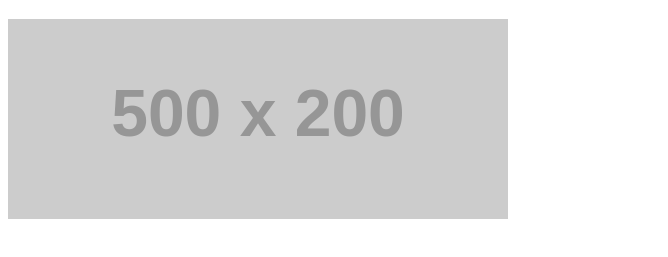
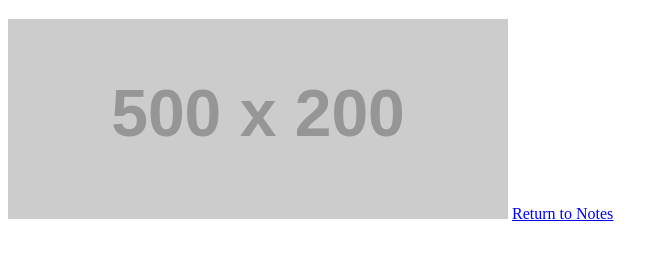
Before and after one commit to REPHEL-0101/css1, a plain HTML site: page preloader.html in a window 1280 px wide. Shown: the part 61-318 px from the top of the page, without its empty margins (0-668 px from the left). Drawn offline with Linux system fonts and the light colour scheme; placeholder pictures from the web are drawn by us.

Commit message:
Update preloader.html

```diff
--- a/preloader.html
+++ b/preloader.html
@@ -56,5 +56,6 @@
     </div>
     <h1>Preloader Example</h1>
     <img src="https://placehold.co/500x200" alt="placeholder Image">
+    <a class="btn btn-link" href="https://notes.strangerephel.com/preloaders/#comment-6">Return to Notes</a>
 </body>
 </html>
```
